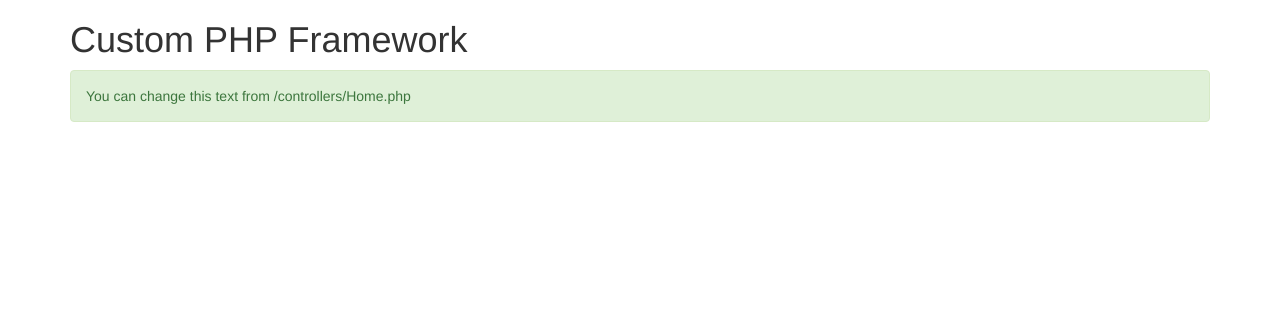
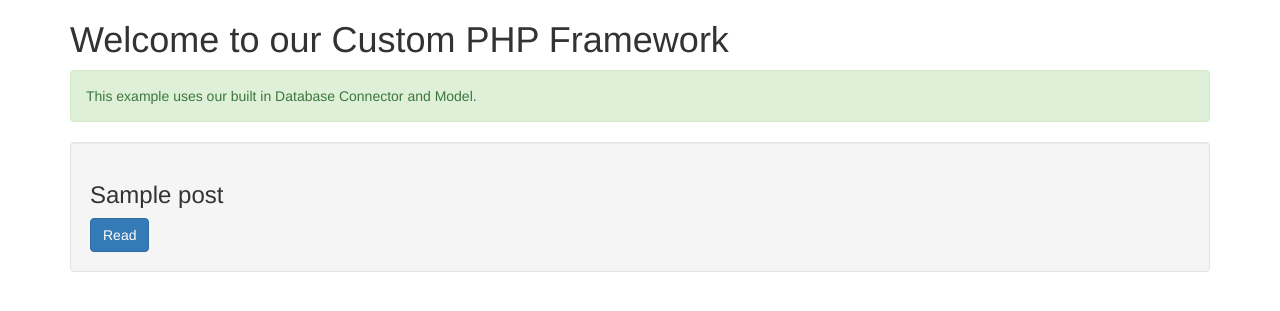
Before and after one commit to brendanwex/custom-php-framework, a PHP site: page / in a window 1280 px wide. Shown: the top 311 px of the page. Run offline with PHP 8.4, Linux system fonts and the light colour scheme; tables that the repository leaves empty or names only in its code hold one stand-in row (values such as "Sample post"); some libraries are stand-ins or nearby versions.

Commit message:
add demo article.php view

```diff
--- a/app/controllers/Home.php
+++ b/app/controllers/Home.php
@@ -32,9 +32,11 @@ class Home extends App\Controller
 
         $data = array(
 
-            'title' => "Custom PHP Framework",
+            'title' => "Welcome to our Custom PHP Framework",
 
-            'message' => 'You can change this text from /controllers/Home.php'
+            'message' => 'This example uses our built in Database Connector and Model.',
+
+			'posts' => $this->test_model->get_posts()
 
         );
 
@@ -47,29 +49,34 @@ class Home extends App\Controller
 
     }
 
-    public function about(){
+
+	public function article()
+	{
+
+
+		$post_slug = $this->router->uri_segment(2);
 
 
 		$data = array(
 
-            'title' => "Custom PHP Framework ~ About",
+			'title' => "Example of a single article",
 
-            'message' => 'Just another test using models',
+			'message' => 'This example uses our built in Database Connector and Model.',
 
-
-            'about' => $this->test_model->some_data_source()
+			'posts' => $this->test_model->get_article($post_slug)
 
 		);
 
 		$this->view('template/header', $data);
 
-        $this->view('index', $data);
+		$this->view('article', $data);
 
 		$this->view('template/footer');
-
 
 
 	}
 
 
+
+
 }
--- a/app/models/TestModel.php
+++ b/app/models/TestModel.php
@@ -21,20 +21,27 @@ class TestModel extends App\Model
     }
 
 
-    public function some_data_source(){
+    public function get_posts(){
 
 
-        return array(
+       $posts = $this->db->get('posts');
 
-            'version' => 'dev-master',
-            'app' => 'Simple PHP Framework',
-            'website' => 'https://github.com/brendanwex/custom-php-framework'
-
-
-        );
+       return $posts;
 
 
     }
 
+    public function get_article($slug){
+
+
+		$this->db->where('post_slug', $slug);
+
+		$post = $this->db->getOne('posts');
+
+
+		return $post;
+
+	}
+
 
 }
--- a/app/views/index.php
+++ b/app/views/index.php
@@ -9,17 +9,16 @@
 
 
     <?php
-    if(isset($about)){
+    if(isset($posts)){
 
-        echo "<pre>";
-        var_dump($about);
-        echo "</pre>";
+        foreach($posts as $post){
 
-        echo "<pre>";
+            echo "<div class='well'>";
+            echo "<h3>".$post['post_title']."</h3>";
+            echo "<a href='home/article/".$post['post_slug']."/' class='btn btn-primary'>Read</a>";
+            echo "</div>";
 
-        echo "class TestModel extends Model { public function some_data_source(){ return array( 'version' =&gt; 'dev-master', 'app' =&gt; 'Simple PHP Framework', 'website' =&gt; 'https://github.com/brendanwex/custom-php-framework' ); } }";
-
-        echo "</pre>";
+        }
     }
     ?>
 
--- a/config.php
+++ b/config.php
@@ -45,10 +45,10 @@ define('DEV_LOG_DIR', $_SERVER['DOCUMENT_ROOT'].DIRECTORY_SEPARATOR.INCLUDES_DIR
  * Database configuration (MySQL) - credit / docs : https://github.com/joshcam/PHP-MySQLi-Database-Class
  */
 
-define('ENABLE_DB', false);
-define('DB_HOST', '');
-define('DB_NAME', '');
-define('DB_USER', '');
+define('ENABLE_DB', true);
+define('DB_HOST', 'localhost');
+define('DB_NAME', 'framework_demo');
+define('DB_USER', 'root');
 define('DB_PASS', '');
 define('DB_PORT', 3306);
 define('DB_PREFIX', '');
--- a/system/Controller.php
+++ b/system/Controller.php
@@ -21,7 +21,7 @@ class Controller
 		$this->router = new Lib\Router();
 
 		if(ENABLE_DB):
-    	$this->db = new Lib\Db(array('host' => DB_HOST, 'username' => DB_USER, 'password' => DB_PASS, 'db' => DB_NAME, 'port' => DB_PORT, 'prefix' => DB_PREFIX));
+    	$this->db = new \Db(array('host' => DB_HOST, 'username' => DB_USER, 'password' => DB_PASS, 'db' => DB_NAME, 'port' => DB_PORT, 'prefix' => DB_PREFIX));
 		endif;
 		if(ENABLE_SMTP):
 		$this->mail = new \PHPMailer();
--- a/system/Model.php
+++ b/system/Model.php
@@ -19,7 +19,7 @@ class Model
         $this->router = new Lib\Logger();
 
         if(ENABLE_DB):
-            $this->db = new Lib\Db(array('host' => DB_HOST, 'username' => DB_USER, 'password' => DB_PASS, 'db' => DB_NAME, 'port' => DB_PORT, 'prefix' => DB_PREFIX));
+            $this->db = new \Db(array('host' => DB_HOST, 'username' => DB_USER, 'password' => DB_PASS, 'db' => DB_NAME, 'port' => DB_PORT, 'prefix' => DB_PREFIX));
         endif;
         if(ENABLE_SMTP):
             $this->mail = new \PHPMailer();
--- a/system/lib/database/MysqliDb.php
+++ b/system/lib/database/MysqliDb.php
@@ -3,7 +3,6 @@
  * Copyright (c) 2017.
  */
 
-namespace App\Lib;
 
 class Db
 {
--- a/system/lib/router/Router.php
+++ b/system/lib/router/Router.php
@@ -110,7 +110,7 @@ class Router
 			if (!class_exists(ucfirst($sections[0])) || !method_exists(ucfirst($sections[0]), $this->dash_to_underscore($sections[1]))) {
 
 
-				throw new Exception('Controller or method specified may not exist, or method may not be publicly accessible.');
+				throw new \Exception('Controller or method specified may not exist, or method may not be publicly accessible.');
 
                 //print_r($sections);
 
```
Lines whose indentation alone changed are shown as unchanged.
